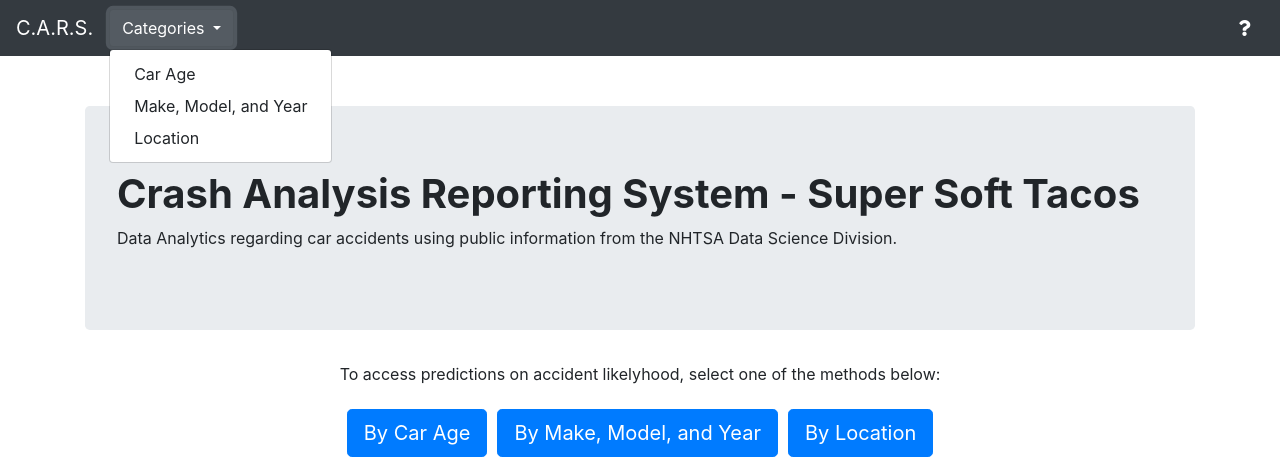
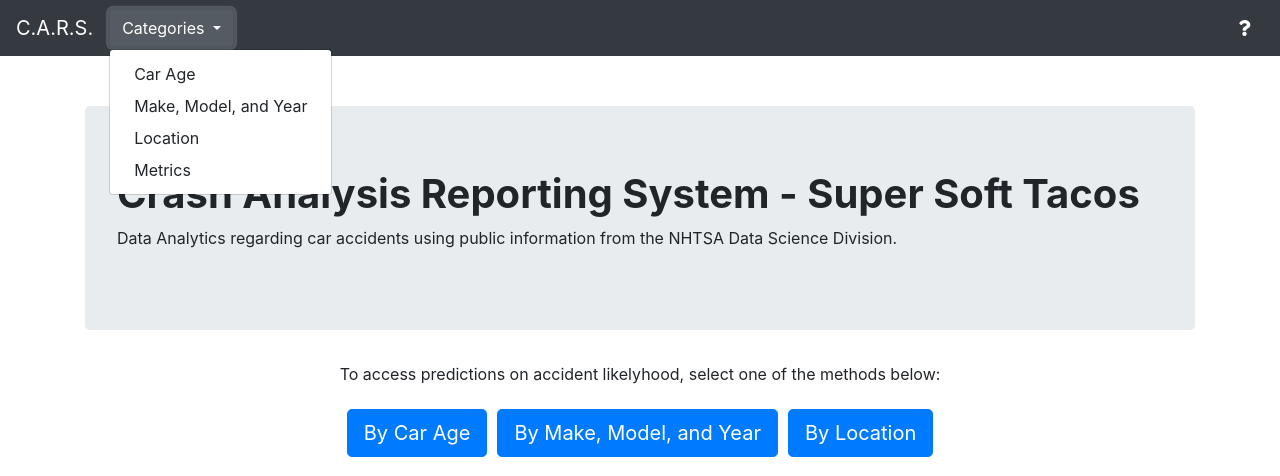
Before and after one commit to Marcoror150/MSCS-Project, a Flask app: page / in a window 1280 px wide, after a click on "Categories". Shown: the top 476 px of the page. Run offline with Flask 2, Linux system fonts and the light colour scheme; parts of the project's set-up code (start-up, migrations or seed data) failed here and were passed over; some libraries are stand-ins or nearby versions.

Commit message:
Adding path to metrics page

```diff
--- a/app/templates/car_age.html
+++ b/app/templates/car_age.html
@@ -37,6 +37,7 @@
                         <a class="dropdown-item" href="{{ url_for('car_age') }}">Car Age</a>
                         <a class="dropdown-item" href="{{ url_for('multiple_fatalities') }}">Make, Model, and Year</a>
                         <a class="dropdown-item" href="{{ url_for('location') }}">Location</a>
+                        <a class="dropdown-item" href="{{ url_for('metrics') }}">Metrics</a>
                     </div>
                 </div>
             </ul>
--- a/app/templates/index.html
+++ b/app/templates/index.html
@@ -36,6 +36,7 @@
 												<a class="dropdown-item" href="{{ url_for('car_age') }}">Car Age</a>
 												<a class="dropdown-item" href="{{ url_for('multiple_fatalities') }}">Make, Model, and Year</a>
                         <a class="dropdown-item" href="{{ url_for('location') }}">Location</a>
+                        <a class="dropdown-item" href="{{ url_for('metrics') }}">Metrics</a>
                     </div>
                 </div>
             </ul>
--- a/app/templates/location.html
+++ b/app/templates/location.html
@@ -37,6 +37,7 @@
                         <a class="dropdown-item" href="{{ url_for('car_age') }}">Car Age</a>
                         <a class="dropdown-item" href="{{ url_for('multiple_fatalities') }}">Make, Model, and Year</a>
                         <a class="dropdown-item" href="{{ url_for('location') }}">Location</a>
+                        <a class="dropdown-item" href="{{ url_for('metrics') }}">Metrics</a>
                     </div>
                 </div>
             </ul>
--- a/app/templates/multiple_fatalities.html
+++ b/app/templates/multiple_fatalities.html
@@ -38,6 +38,7 @@
                         <a class="dropdown-item" href="{{ url_for('car_age') }}">Car Age</a>
                         <a class="dropdown-item" href="{{ url_for('multiple_fatalities') }}">Make, Model, and Year</a>
                         <a class="dropdown-item" href="{{ url_for('location') }}">Location</a>
+                        <a class="dropdown-item" href="{{ url_for('metrics') }}">Metrics</a>
                     </div>
                 </div>
             </ul>
```
